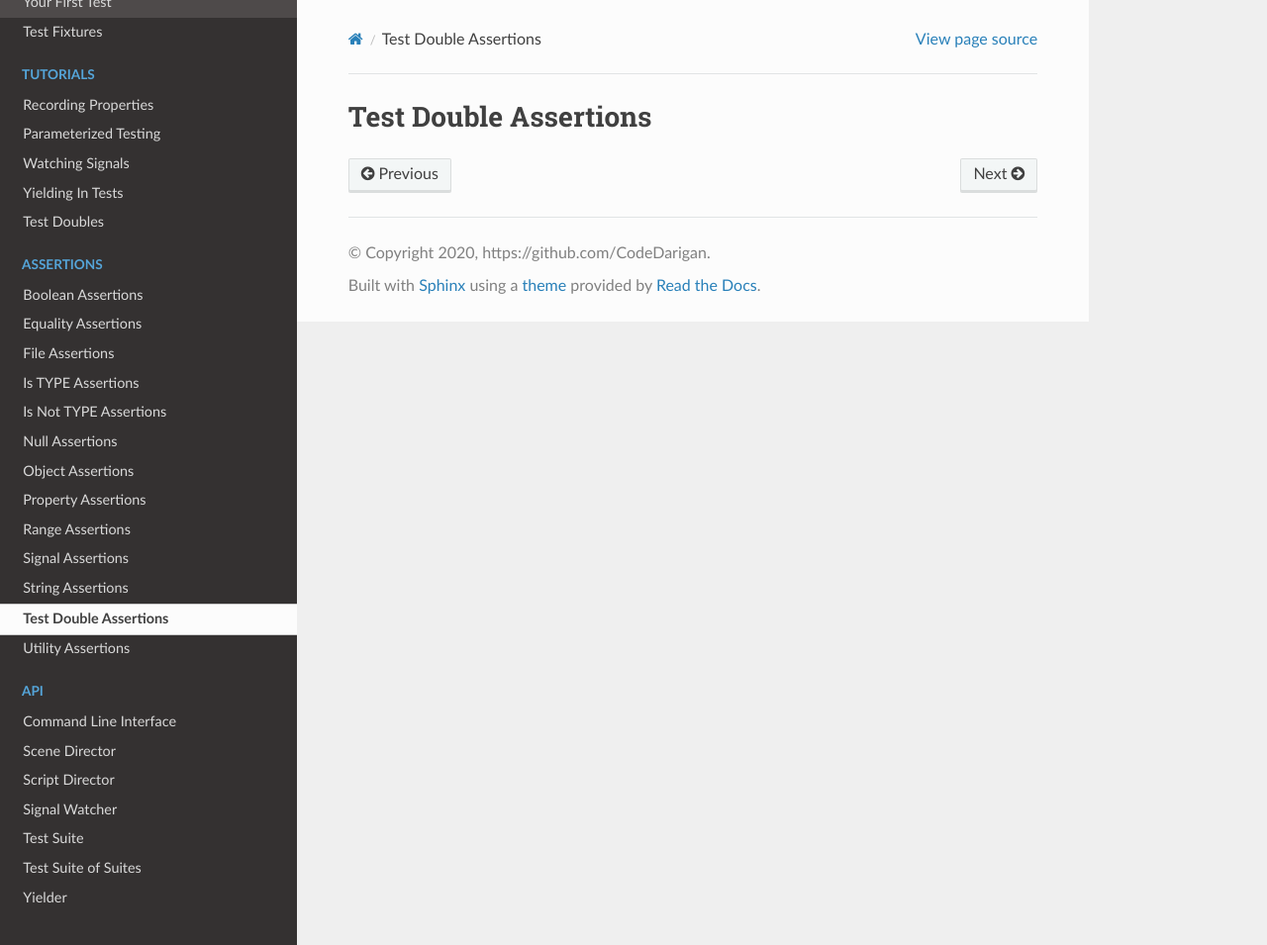
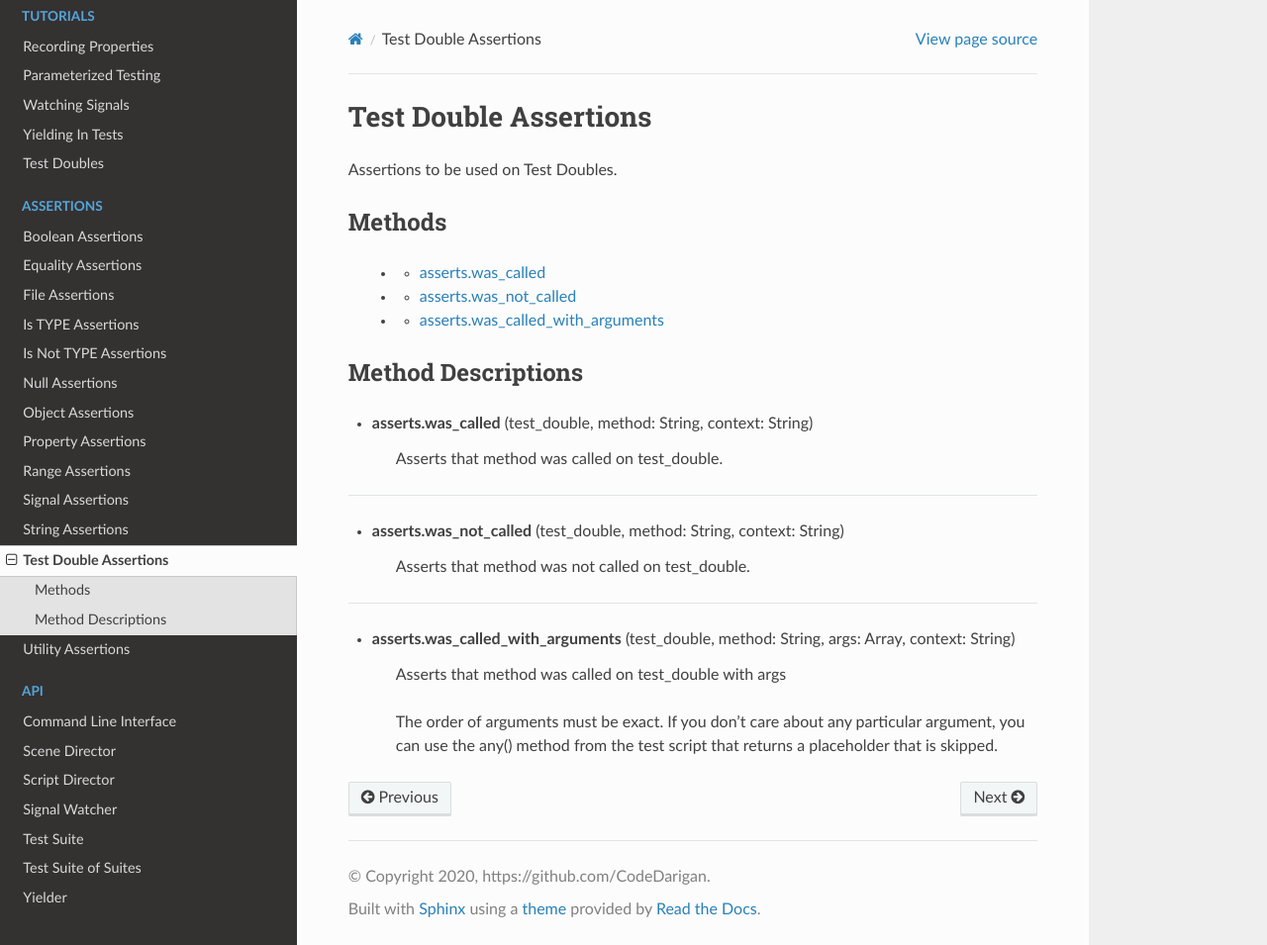
Before and after one commit to CodeDarigan/WATDocRedux, a Sphinx documentation site: the page built from source/pages/assertions/test_double.rst, in a window 1280 px wide and 955 px high. Shown: the whole window at 99% size. Built offline with Sphinx 7.4.7 and the Read the Docs theme 2.0.0, drawn with Linux system fonts in a browser that asks for light colours.

Commit message:
Add Test Double Assertions

```diff
--- a/source/pages/assertions/test_double.rst
+++ b/source/pages/assertions/test_double.rst
@@ -1,2 +1,41 @@
 Test Double Assertions
 ======================
+
+Assertions to be used on Test Doubles.
+
+********
+Methods
+********
+
+    * - :ref:`asserts.was_called<asserts.was_called>`
+    * - :ref:`asserts.was_not_called<asserts.was_not_called>`
+    * - :ref:`asserts.was_called_with_arguments<asserts.was_called_with_arguments>`
+
+********************
+Method Descriptions
+********************
+
+.. _asserts.was_called:
+
+* **asserts.was_called** (test_double, method: String, context: String)
+
+    Asserts that method was called on test_double.
+
+----------------------
+
+.. _asserts.was_not_called:
+
+* **asserts.was_not_called** (test_double, method: String, context: String)
+
+    Asserts that method was not called on test_double.
+
+----------------------
+
+.. _asserts.was_called_with_arguments:
+
+* **asserts.was_called_with_arguments** (test_double, method: String, args: Array, context: String)
+
+    Asserts that method was called on test_double with args
+
+    The order of arguments must be exact. If you don't care about any particular argument, you can use the
+    any() method from the test script that returns a placeholder that is skipped.
```
Also changed, not shown: 6 other files.
